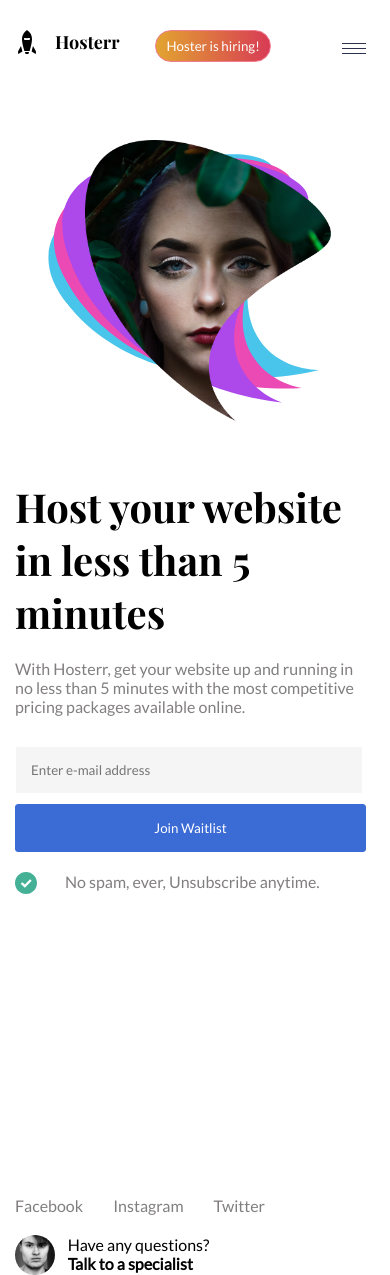
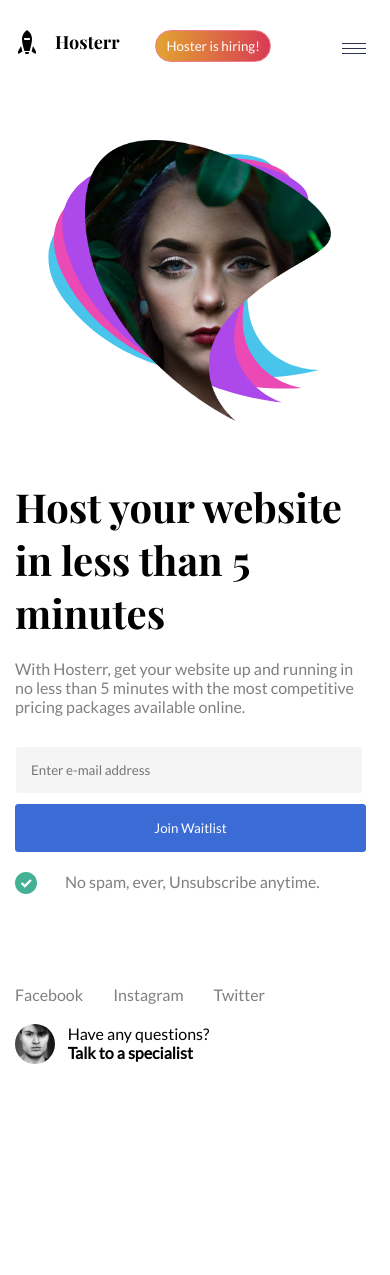
Before and after one commit to kass8mal8/construktiz-co, a React (Create React App) app: page / in a window 390 px wide. After the commit the page ends 1064 px from the top, so only its background shows below. Built offline with nearby package versions, Linux system fonts and the light colour scheme.

Commit message:
made changes on margin of footer

```diff
--- a/src/assets/styles/footer.css
+++ b/src/assets/styles/footer.css
@@ -1,5 +1,5 @@
 .footer{
-    margin-top: 135vh;
+    margin-top: 110vh;
 }
 
 .footer p,.footer h4{
--- a/src/assets/styles/header.css
+++ b/src/assets/styles/header.css
@@ -60,7 +60,7 @@ button{
         background: rgba(0,0, 0, 0.7);
         width: 112%;
         left: -15px;
-        height: 160vh;
+        height: 130vh;
         z-index: 4;
         display: none;
         transition: 0.4s ease;
```
